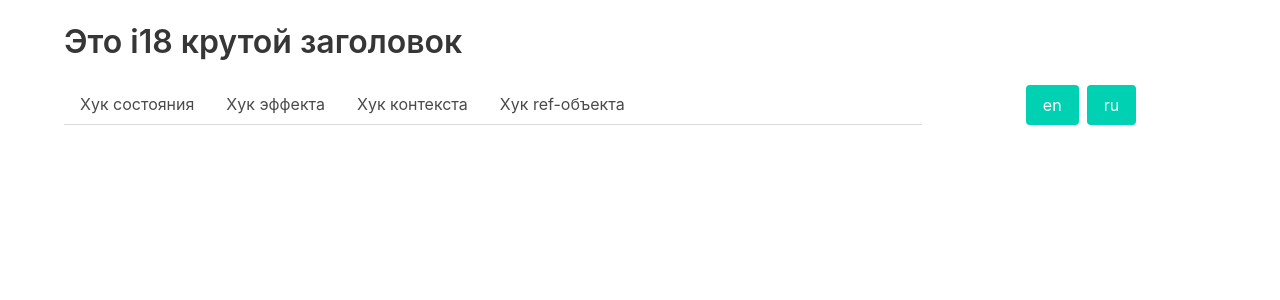
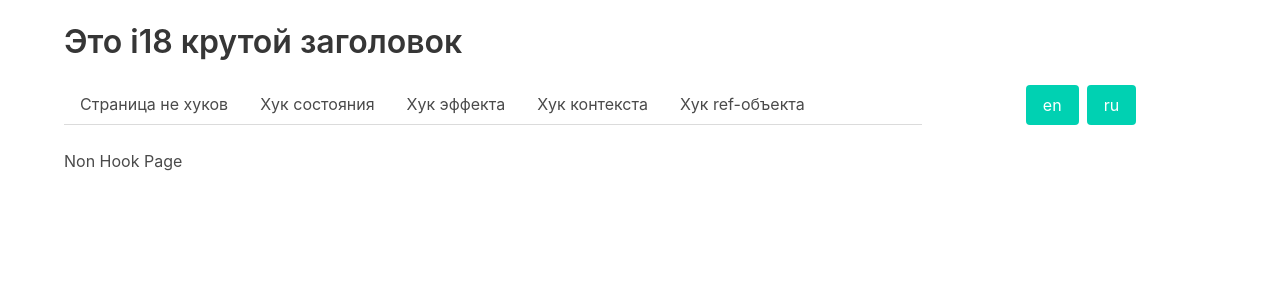
Before and after one commit to dmitryprogrammer/react-training, a React app: page /non-hook in a window 1280 px wide. Shown: the top 300 px of the page. Built offline with nearby package versions, Linux system fonts and the light colour scheme; the HTML template or start-up script is replaced by a standard one.

Commit message:
[up-state] Created non-hook route.

```diff
--- a/public/locales/en/translation.json
+++ b/public/locales/en/translation.json
@@ -2,6 +2,7 @@
   "title": "This is i18 amazing title",
   "nav": {
     "state": "State hook",
+    "non-hook": "Non hook page",
     "effect": "Effect hook",
     "context": "Context hook",
     "ref": "Ref hook"
--- a/public/locales/ru/translation.json
+++ b/public/locales/ru/translation.json
@@ -2,6 +2,7 @@
   "title": "Это i18 крутой заголовок",
   "nav": {
     "state": "Хук состояния",
+    "non-hook": "Страница не хуков",
     "effect": "Хук эффекта",
     "context": "Хук контекста",
     "ref": "Хук ref-объекта"
--- a/src/navigation/Navigation.tsx
+++ b/src/navigation/Navigation.tsx
@@ -9,6 +9,7 @@ interface NavState {
 
 export function Navigation() {
   const INIT_NAV_STATE: NavState[] = [
+    {link: "/non-hook", title: "nav.non-hook"},
     {link: "/", title: "nav.state"},
     {link: "/effect", title: "nav.effect"},
     {link: "/context", title: "nav.context"},
--- a/src/navigation/router-config.tsx
+++ b/src/navigation/router-config.tsx
@@ -5,11 +5,13 @@ import {State} from "../pages/state/state";
 import {Effect} from "../pages/effect/effect";
 import {Context} from "../pages/context/context";
 import {RefHook} from "../pages/ref/ref";
+import {NonHook} from "../pages/non-hooks/non-hook";
 
 export function RouterConfig(): ReactElement {
   return (
     <Routes>
       <Route path="/" element={<State />} />
+      <Route path="/non-hook" element={<NonHook />} />+
       <Route path="/effect" element={<Effect />} />
       <Route path="/context" element={<Context />} />
       <Route path="/ref" element={<RefHook />} />
--- /dev/null
+++ b/src/pages/non-hooks/non-hook.tsx
@@ -0,0 +1,5 @@
+export function NonHook() {
+  return <>
+    <h1>Non Hook Page</h1>
+  </>;
+}
```
